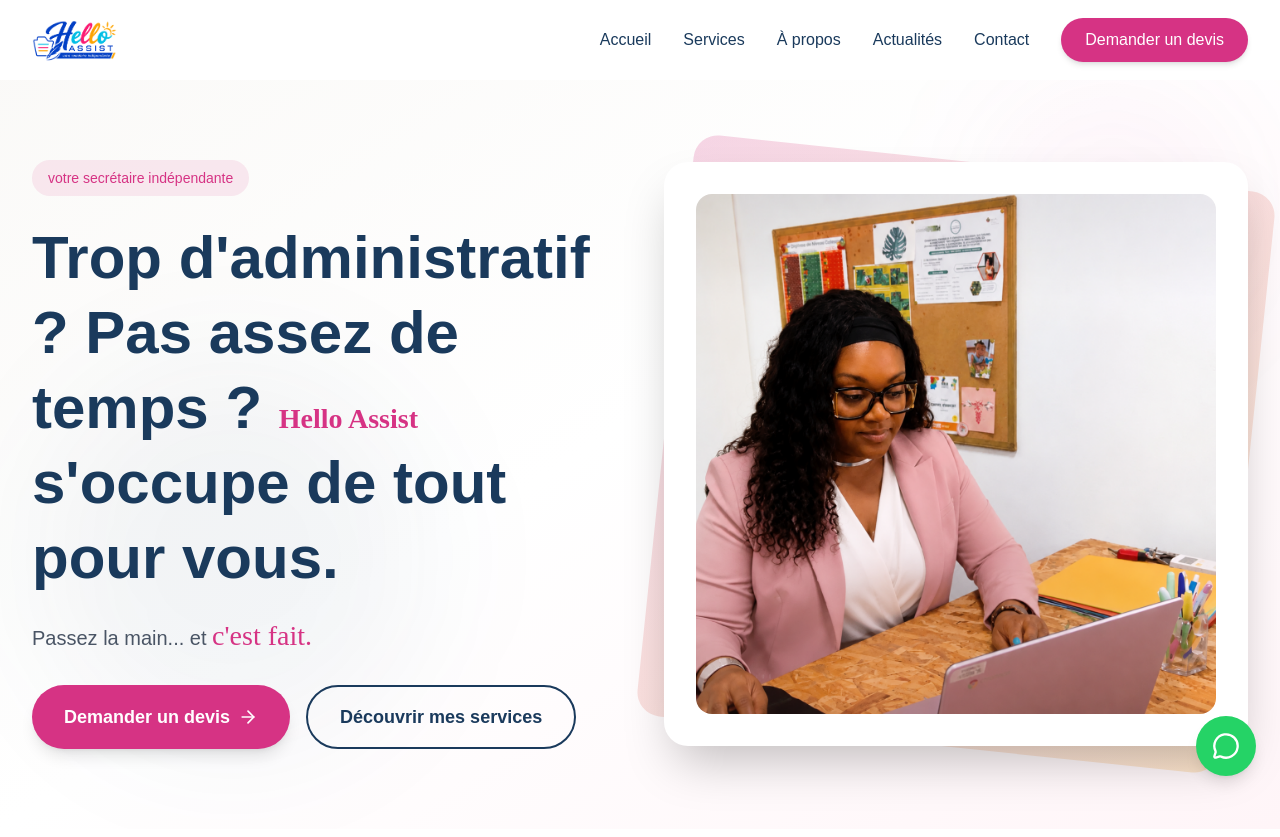
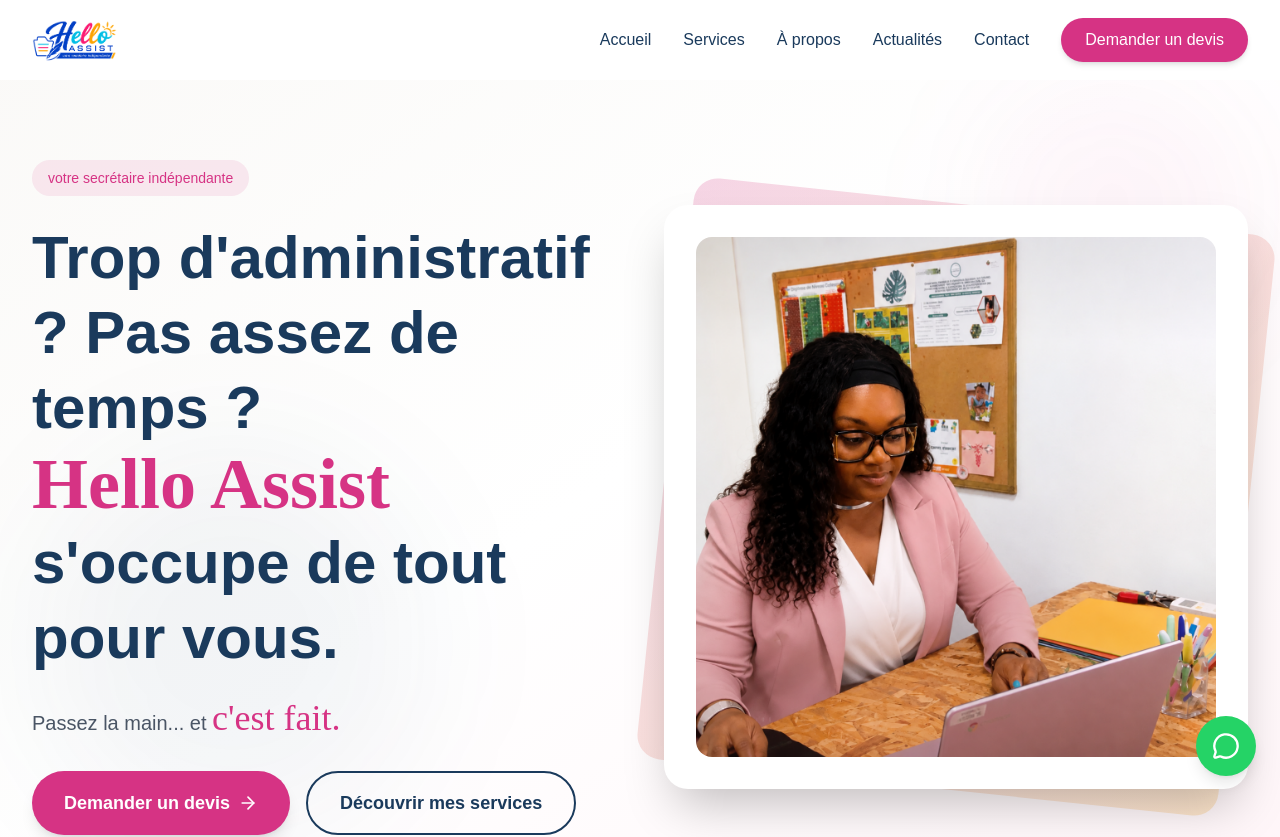
Before and after one commit to agenceleela/helloassist, a Next.js app: page / in a window 1280 px wide. Shown: the top 837 px of the page. Built offline with nearby package versions, Linux system fonts and the light colour scheme.

Commit message:
fix: revert CSS font-size and increase Tailwind classes for script text

```diff
--- a/src/app/globals.css
+++ b/src/app/globals.css
@@ -34,9 +34,8 @@
 .script-accent {
   font-family: 'Brush Script MT', cursive;
   color: var(--pink);
-  font-size: 1.75rem; /* Augmentation de la taille (environ 28px) */
   display: inline-block;
-  line-height: 1.2;
+  line-height: 1.1;
 }
 
 /* Custom scrollbar */
--- a/src/components/Hero.tsx
+++ b/src/components/Hero.tsx
@@ -28,11 +28,11 @@
 
             <h1 className="text-4xl md:text-5xl lg:text-6xl font-bold text-[#1a3a5c] leading-tight mb-6">
               Trop d'administratif ? Pas assez de temps ?{" "}
-              <span className="script-accent text-[#d63384]">Hello Assist</span> s'occupe de tout pour vous.
+              <span className="script-accent text-5xl md:text-6xl lg:text-7xl text-[#d63384]">Hello Assist</span> s'occupe de tout pour vous.
             </h1>
 
             <p className="text-lg md:text-xl text-gray-600 mb-8 max-w-lg mx-auto md:mx-0">
-              Passez la main... et <span className="script-accent text-2xl text-[#d63384]">c'est fait.</span>
+              Passez la main... et <span className="script-accent text-3xl md:text-4xl text-[#d63384]">c'est fait.</span>
             </p>
 
             <div className="flex flex-col sm:flex-row gap-4 justify-center md:justify-start">
```
